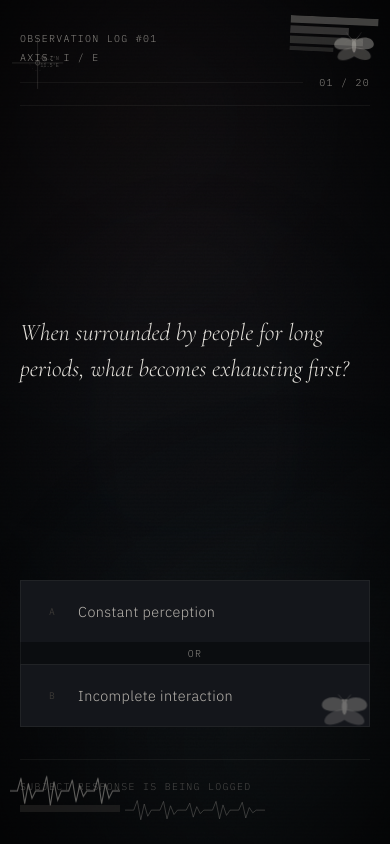
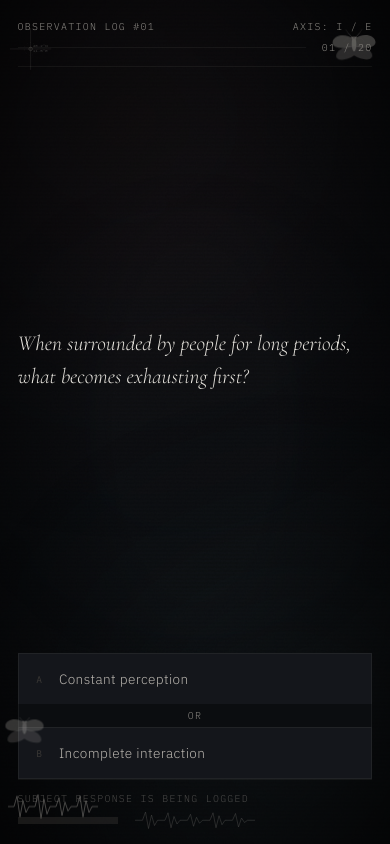
Before and after one commit to KhyatiConsul/mbti-quiz, a plain HTML site: page index.html in a window 390 px wide. Both pictures are taken after a click on the button "Begin assessment". Drawn offline with nearby package versions, Linux system fonts and the light colour scheme.

Commit message:
added mobile view

```diff
--- a/style.css
+++ b/style.css
@@ -1,4 +1,3 @@
-
 *, *::before, *::after { box-sizing: border-box; margin: 0; padding: 0; }
 
 :root {
@@ -115,7 +114,6 @@ body {
   z-index: 6;
   overflow: hidden;
 }
-
 
 .sticker {
   position: absolute;
@@ -331,7 +329,6 @@ body {
 }
 .stamp-cyan { color: var(--accent-cyan); }
 
-
 .btn-primary {
   display: inline-flex; align-items: center; gap: 0.8rem;
   background: transparent;
@@ -369,7 +366,6 @@ body {
 }
 .btn-secondary:hover { border-color: var(--border-mid); color: var(--text-secondary); }
 .btn-secondary:focus-visible { outline: 1px solid var(--accent-cyan); outline-offset: 3px; }
-
 
 
 .landing-inner {
@@ -419,13 +415,13 @@ body {
 .disclaimer { margin-top: 0.1rem; }
 
 
-
 #screen-question { align-items: stretch; padding: 0; }
 
 .question-inner {
   width: 100%; max-width: 640px; margin: 0 auto;
   display: flex; flex-direction: column;
-  padding: 2.5rem 2rem; min-height: 100vh;
+  padding: 2.5rem 2rem;
+  height: 100vh;
   position: relative; z-index: 2;
 }
 
@@ -547,7 +543,6 @@ body {
 .redact-bar { height: 7px; width: 100px; background: var(--text-faint); opacity: 0.4; }
 
 
-
 .analysis-inner {
   width: 100%; max-width: 500px;
   display: flex; flex-direction: column; gap: 1.5rem;
@@ -582,8 +577,6 @@ body {
   width: 0%; transition: width 0.4s var(--ease-out); opacity: 0.8;
 }
 
-
-
 #screen-result {
   align-items: flex-start;
   overflow-y: auto; overflow-x: hidden;
@@ -608,7 +601,6 @@ body {
 
 .result-section-label { margin-bottom: 0.75rem; color: var(--text-muted); }
 
-
 .result-stats { display: flex; flex-direction: column; }
 .stat-row {
   display: flex; justify-content: space-between; align-items: baseline;
@@ -624,7 +616,6 @@ body {
   letter-spacing: 0.08em; color: var(--text-secondary);
 }
 
-
 .result-description { display: flex; flex-direction: column; gap: 0.85rem; }
 .description-line {
   font-family: var(--font-display);
@@ -636,7 +627,6 @@ body {
   transition: border-color 0.4s ease;
 }
 .description-line:hover { border-left-color: rgba(93,138,138,0.35); }
-
 
 .mbti-reveal {
   padding: 2.5rem 0 1.75rem;
@@ -662,7 +652,6 @@ body {
   color: var(--text-muted); letter-spacing: 0.04em;
 }
 
-
 .mbti-axes {
   display: grid; grid-template-columns: 1fr 1fr;
   gap: 0.9rem; margin-bottom: 1.5rem;
@@ -680,23 +669,119 @@ body {
 
 .result-actions { display: flex; gap: 1rem; margin-top: 0.5rem; }
 
-
+@media (max-width: 900px) {
+  .sticker-moth         { width: 70px; }
+  .sticker-dossier      { width: 110px; top: 18vh; right: 3vw; }
+  .sticker-fingerprint-lg { width: 80px; }
+}
 
 @media (max-width: 600px) {
-  .question-inner       { padding: 2rem 1.25rem; }
-  .title-main           { font-size: clamp(3rem, 15vw, 4.2rem); }
-  #screen-result        { padding: 2rem 1.25rem; }
-  .mbti-axes            { grid-template-columns: 1fr; }
-  .header-meta          { flex-direction: column; align-items: flex-start; gap: 0.35rem; }
 
-  /* Tuck stickers safely on mobile */
-  .sticker-moon         { right: 2vw; width: 48px; }
+  .question-inner {
+    padding: 1.25rem 1.1rem;
+    min-height: unset;
+    height: 100dvh;
+    justify-content: space-between;
+  }
+
+  .question-header {
+    gap: 0.5rem;
+    margin-bottom: 0;
+    padding-bottom: 0.75rem;
+    flex-direction: column;
+  }
+
+  .header-meta {
+    flex-direction: row;
+    justify-content: space-between;
+    align-items: flex-start;
+  }
+
+  .question-body {
+    flex: 1;
+    justify-content: center;
+    padding: 0.75rem 0;
+  }
+
+  .question-text {
+    font-size: clamp(1.3rem, 5.5vw, 1.7rem);
+    line-height: 1.55;
+  }
+
+  .options-wrap {
+    margin-bottom: 0;
+  }
+
+  .option-btn {
+    padding: 1rem 1.1rem;
+    gap: 1rem;
+  }
+
+  .option-text {
+    font-size: 0.85rem;
+  }
+
+  .question-footer {
+    padding-top: 0.75rem;
+  }
+
+  .title-main         { font-size: clamp(3rem, 15vw, 4.2rem); }
+  .landing-inner      { padding: 0 0.25rem; }
+
+  #screen-result      { padding: 1.5rem 1.1rem; }
+  .mbti-axes          { grid-template-columns: 1fr; }
+
+  .sticker-moth {
+    width: 52px;
+    top: 1.5vh;
+    right: 1.5vw;
+    opacity: 0.55;
+  }
+  .sticker-waveform {
+    width: 90px;
+    bottom: 2vh;
+    left: 2vw;
+    opacity: 0.5;
+  }
+  .sticker-coords {
+    width: 42px;
+    top: 3vh;
+    left: 2vw;
+    opacity: 0.5;
+  }
+
+  .sticker-moon           { width: 52px; right: 3vw; top: 6vh; opacity: 0.6; }
   .sticker-fingerprint-lg { display: none; }
-  .sticker-eye-lg       { display: none; }
-  .sticker-dossier      { right: 1vw; width: 90px; top: 14vh; }
-  .sticker-moth         { width: 48px; right: 2vw; }
-  .sticker-moth-result  { width: 65px; }
-  .sticker-mirror       { width: 48px; }
+  .sticker-eye-lg         { display: none; }
+  .sticker-ink            { display: none; }
+  .sticker-dossier {
+    width: 100px;
+    top: 12vh;
+    right: 2vw;
+    opacity: 0.5;
+  }
+
+  .sticker-redact-block   { display: none; }
+
+  .sticker-moth-sm {
+    bottom: 12vh;
+    right: auto;
+    left: 2vw;
+    width: 44px;
+    opacity: 0.5;
+    transform: rotate(-8deg);
+  }
+  .sticker-wave-q {
+    width: 120px;
+    bottom: 1.5vh;
+    opacity: 0.35;
+  }
+
+  .sticker-analysis-eye   { width: 90px; right: 3vw; bottom: 3vh; opacity: 0.35; }
+
+  .sticker-mirror       { width: 48px; right: 3vw; top: 2.5vh; opacity: 0.5; }
+  .sticker-filetab      { display: none; }
+  .sticker-moth-result  { width: 68px; right: 2vw; bottom: 3vh; opacity: 0.5; }
 }
 
 @media (prefers-reduced-motion: reduce) {
```
